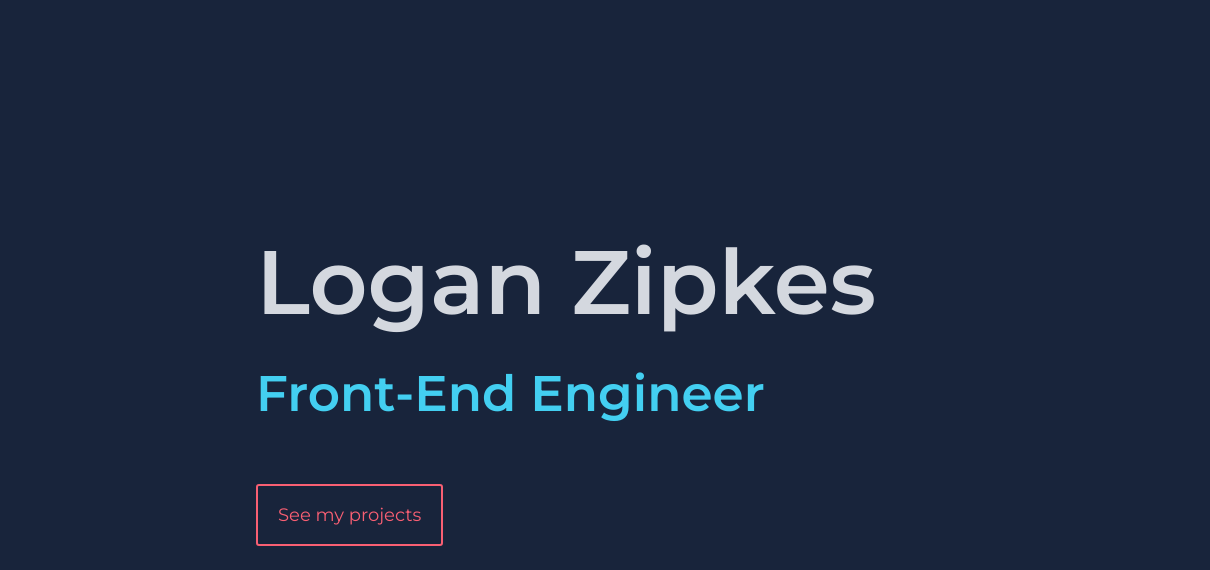
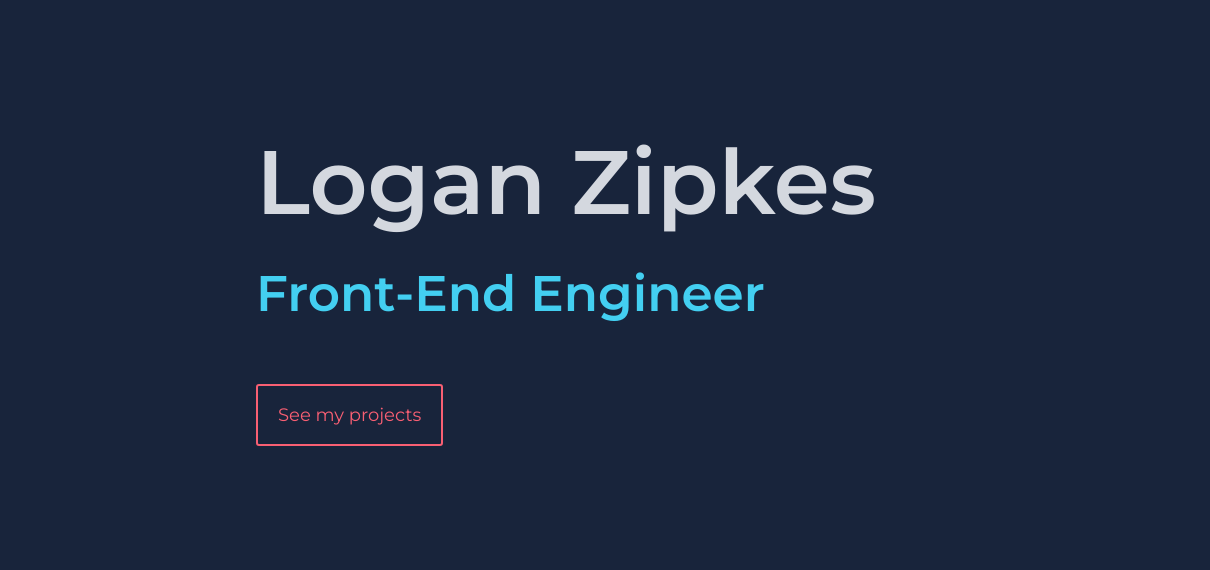
Before and after one commit to LFZ96/personal-profile, a website: page index.html in a window 1280 px wide. Shown: the part 128-698 px from the top of the page, 0-1210 px from the left. Drawn offline with Linux system fonts and the light colour scheme.

Commit message:
Updated margin for header;

```diff
--- a/sass/pages/_home.scss
+++ b/sass/pages/_home.scss
@@ -73,6 +73,10 @@
     &__header {
         margin-top: 25rem;
 
+        @media (max-width: 1300px) {
+            margin-top: 15rem;
+        }
+
         animation: moveInLeft 0.8s;
 
         display: flex;
```
Also changed, not shown: css/style.css.
